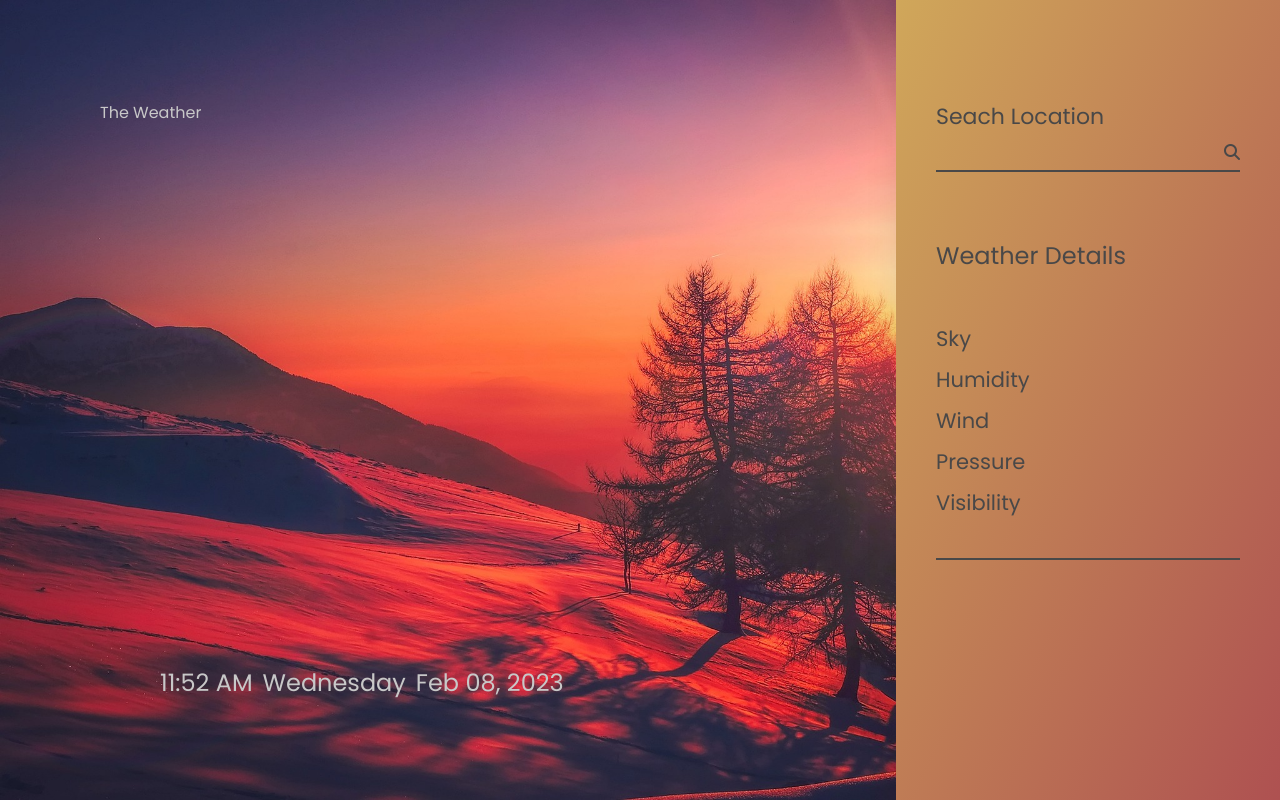
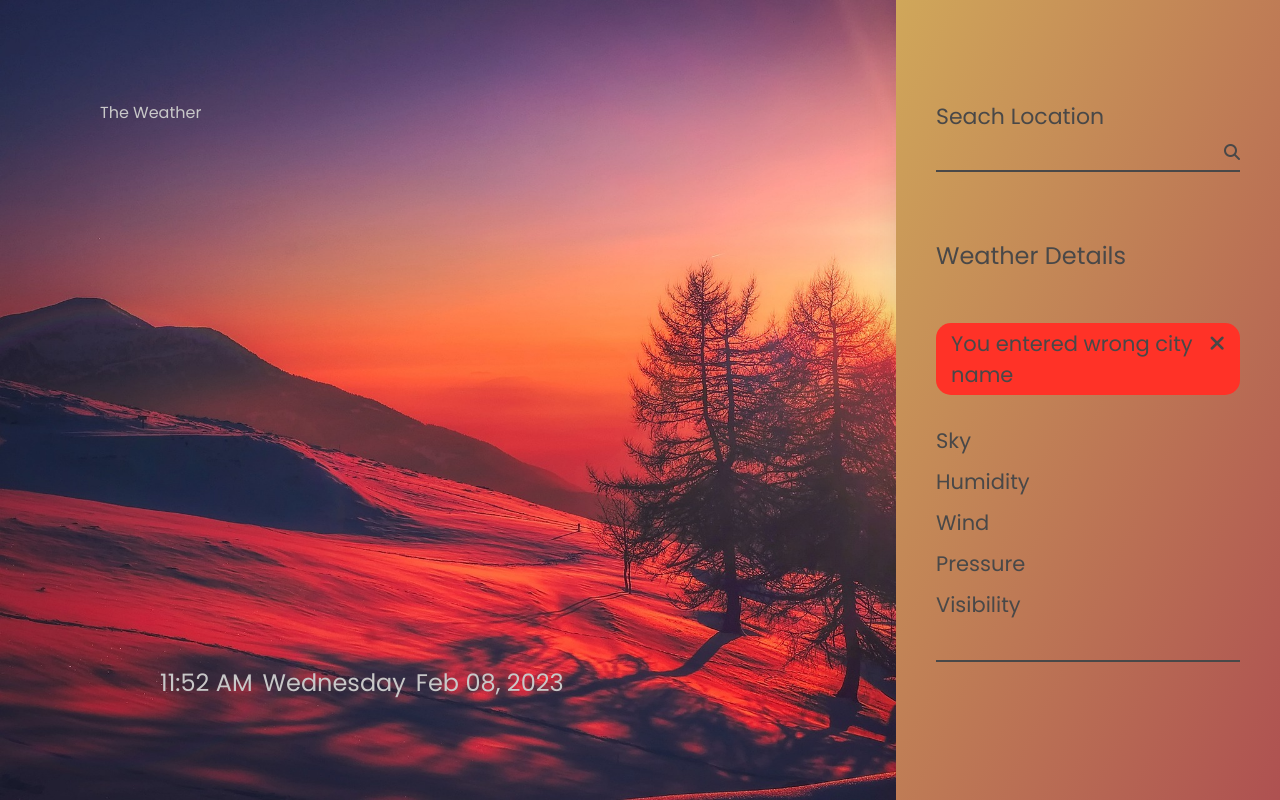
Before and after one commit to thebibeksah/weatherapp, a plain HTML site: page index.html in a window 1280 px wide. Both pictures are taken after a click on the icon 1232 px from the left and 152 px from the top of the page. Drawn offline with Linux system fonts and the light colour scheme; no server answers.

Commit message:
Add warning

```diff
--- a/css/style.css
+++ b/css/style.css
@@ -47,23 +47,27 @@
 .second-section {
   height: 100vh;
   width: 30%;
-  background-image: linear-gradient(to bottom right, rgb(208, 167, 90), rgb(174, 81, 81));
+  background-image: linear-gradient(
+    to bottom right,
+    rgb(208, 167, 90),
+    rgb(174, 81, 81)
+  );
   box-shadow: 0 4px 30px rgba(0, 0, 0, 0.1);
   backdrop-filter: blur(5px);
   color: var(--gray);
 }
 
-.site-info{
+.site-info {
   padding: 100px 40px;
 }
-.input-box{
+.input-box {
   display: flex;
   flex-direction: column;
 }
-.input-box label{
+.input-box label {
   font-size: 22px;
 }
-.input-box input{
+.input-box input {
   border: none;
   outline: none;
   background-color: transparent;
@@ -73,31 +77,46 @@
   font-size: 18px;
   padding-right: 40px;
 }
-.search-icon{
+.search-icon {
   display: flex;
   justify-content: right;
 }
-.search-icon i{
+.search-icon i {
   position: relative;
   bottom: 28px;
   cursor: pointer;
 }
-.weather-title{
+.weather-title {
   margin: 50px 0;
 }
-.weather-title span{
+.weather-title span {
   font-size: 24px;
 }
-.stats{
+.stats {
   padding-bottom: 30px;
   border-bottom: 2px solid var(--gray);
   font-size: 21px;
 }
-.group{
+.group {
   display: flex;
   justify-content: space-between;
   margin: 10px 0;
 }
-.address{
+.address {
   font-size: 38px;
 }
+.warning {
+  background: #ff3227;
+  padding: 5px 15px;
+  color: var(--gray);
+  border-radius: 15px;
+  margin: 30px 0;
+  display: none;
+}
+.cross i{
+  cursor: pointer;
+  transition-duration: 0.3s;
+}
+.cross i:hover{
+  color: #c3b9b8;
+}
--- a/index.html
+++ b/index.html
@@ -32,7 +32,7 @@
           <div class="search-box">
             <div class="input-box">
               <label for="search">Seach Location</label>
-                    <input type="text" id="search">
+              <input type="text" id="search" />
             </div>
             <div class="search-icon">
               <i class="fa-solid fa-magnifying-glass" id="add"></i>
@@ -43,6 +43,10 @@
               <span>Weather Details</span>
             </div>
             <div class="stats">
+              <div class="group warning" id="warning">
+                <div class="dtl">You entered wrong city name</div>
+                <div class="data cross" id="cross"><i class="fa-solid fa-xmark"></i></div>
+              </div>
               <div class="group">
                 <div class="dtl">Sky</div>
                 <div class="data" id="description"></div>
@@ -70,5 +74,8 @@
     </div>
   </body>
   <script src="js/script.js"></script>
-  <script src="https://kit.fontawesome.com/63e1e881c1.js" crossorigin="anonymous"></script>
+  <script
+    src="https://kit.fontawesome.com/63e1e881c1.js"
+    crossorigin="anonymous"
+  ></script>
 </html>
--- a/js/script.js
+++ b/js/script.js
@@ -10,6 +10,8 @@ let visible = document.querySelector('#visible');
 let time1 = document.querySelector('#time');
 let day1 = document.querySelector('#day');
 let date1 = document.querySelector('#date');
+let cross = document.querySelector('#cross');
+let warning = document.querySelector('#warning');
 
 let time = new Date().toLocaleTimeString(undefined, { hour: '2-digit', minute: '2-digit' });
 let day = new Date().toLocaleDateString("en-US", { weekday: 'long' });
@@ -46,17 +48,25 @@ btn.addEventListener('click', function()
     humi.innerHTML = `${humidity}%`
     press.innerHTML = `${(pressure/760).toFixed(2)} atm`
     visible.innerHTML = `${(visibility/1000).toFixed(1)} km`
+
+    warning.style.display = "none";
+    inputval.value = null;
   })
 
-  .catch(err => alert('You entered Wrong city name'))
+  .catch(err => warning.style.display = "flex")
 })
 
 inputval.addEventListener("keyup", function(event) {
     if (event.keyCode === 13) {
       btn.click();
+      warning.style.display = "none";
     }
 });
 
 time1.innerHTML = `${time}`
 day1.innerHTML = `${day}`
 date1.innerHTML = `${date}`
+
+cross.addEventListener("click", () => {
+  warning.style.display = "none";
+})
```
Lines whose indentation alone changed are shown as unchanged.
